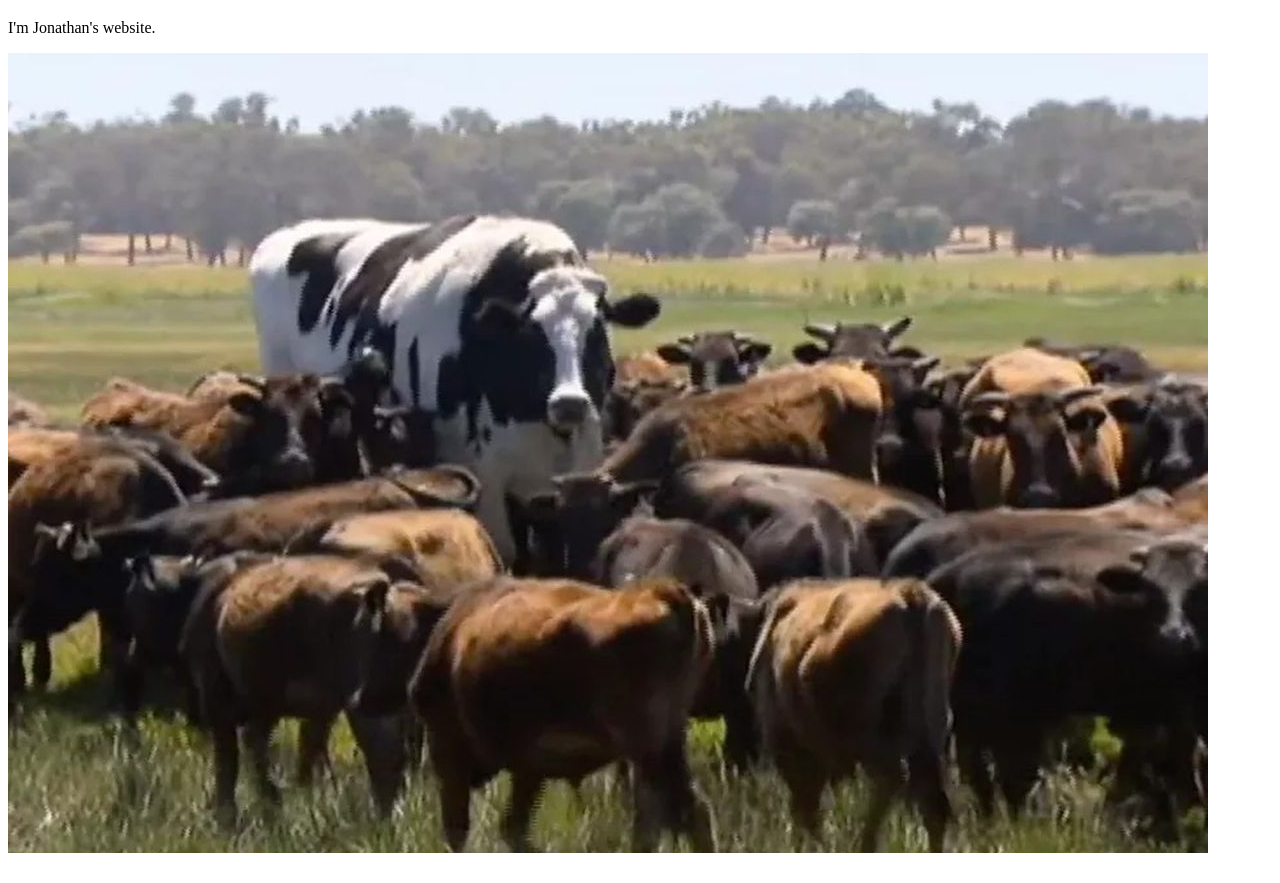
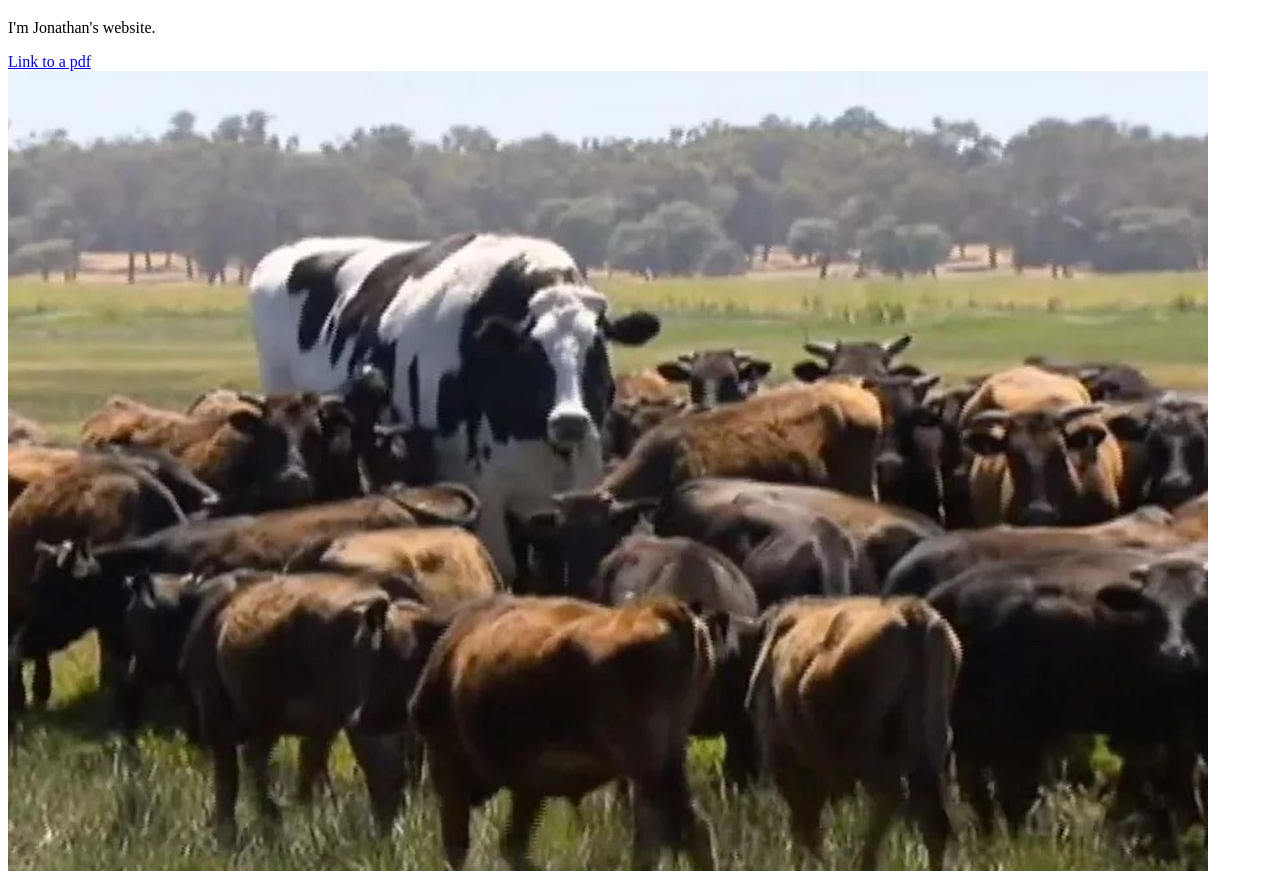
Before and after one commit to jpalafou/jpalafou.github.io, a plain HTML site: page index.html in a window 1280 px wide. Shown: the part 61-944 px from the top of the page. Drawn offline with Linux system fonts and the light colour scheme.

Commit message:
Update index.html

```diff
--- a/index.html
+++ b/index.html
@@ -3,6 +3,7 @@
 <body>
 <h1>Hello World</h1>
 <p>I'm Jonathan's website.</p>
+<a href="portfilio 2021 I.pdf">Link to a pdf</a>
 <img src="big cow.jpg" alt="big cow">
 </body>
 </html>
```
